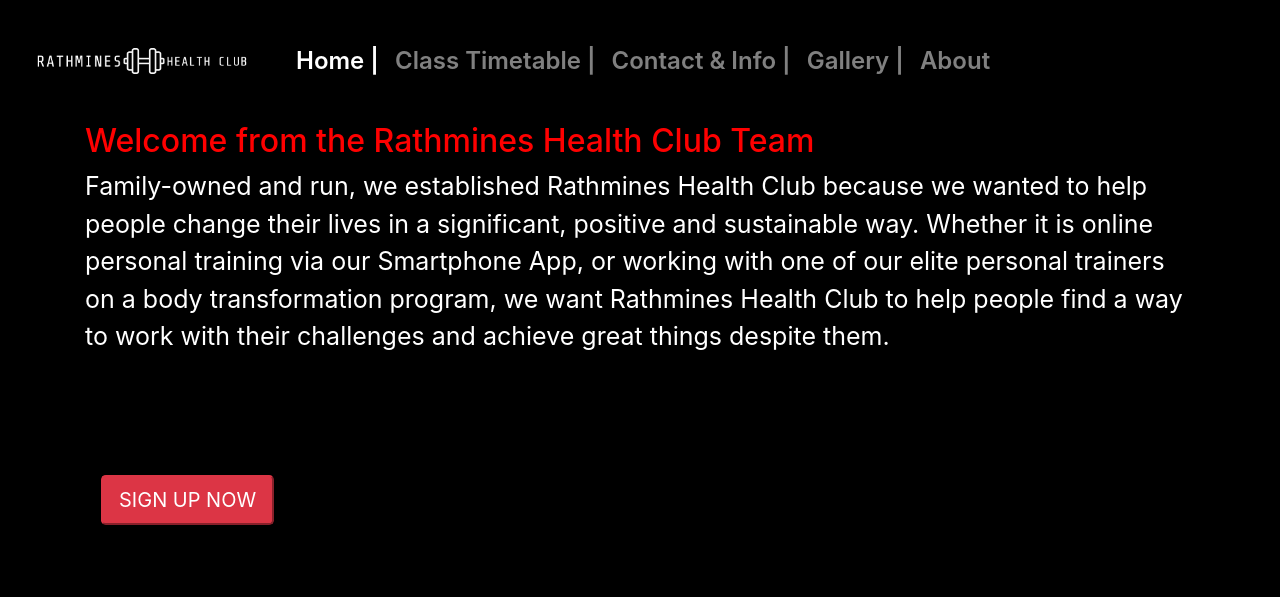
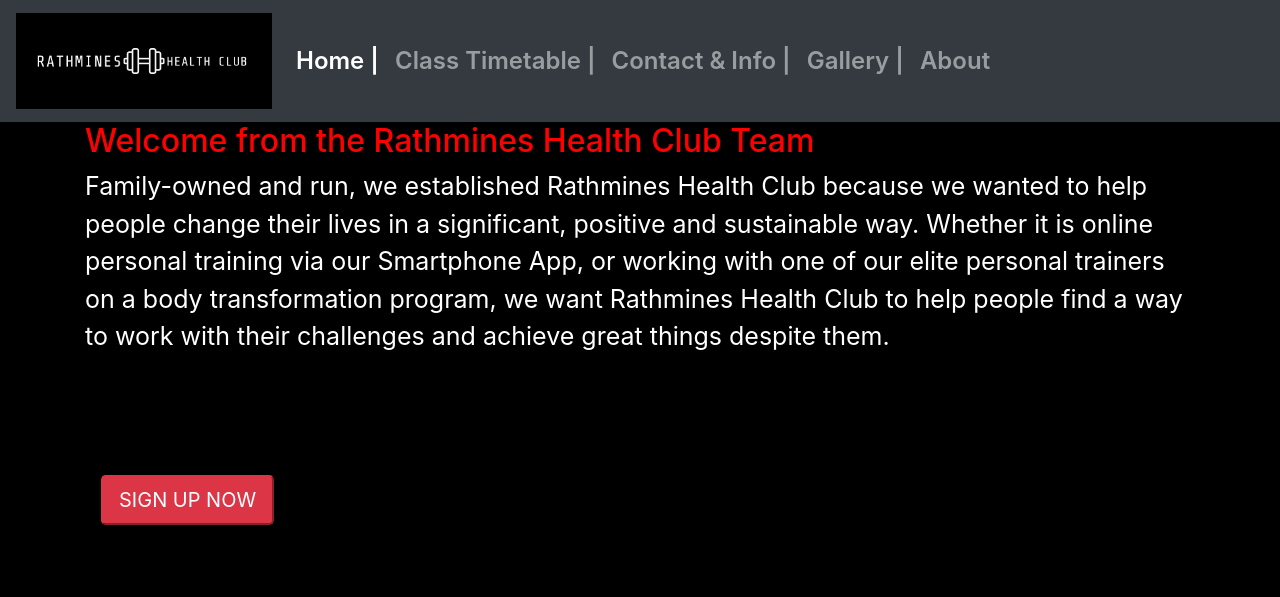
Before and after one commit to Code-Institute-Submissions/lukeduffy84-rathmines-health-club_AugResub, a plain HTML site: page about.html in a window 1280 px wide. Shown: the top 597 px of the page. Drawn offline with nearby package versions, Linux system fonts and the light colour scheme.

Commit message:
Change to Navbar color

```diff
--- a/about.html
+++ b/about.html
@@ -17,7 +17,7 @@
 
 
 <!-- Navbar Area is here --->
-<nav class="navbar navbar-expand-md navbar-dark bg-transparent">
+<nav class="navbar navbar-expand-md navbar-dark bg-dark">
   <a class="navbar-brand" href="#"><img class="header-logo" src="img/logo.png" alt="logo"></a>
   <button class="navbar-toggler" type="button" data-toggle="collapse" data-target="#navbarNav" aria-controls="navbarNav" aria-expanded="false" aria-label="Toggle navigation">
     <span class="navbar-toggler-icon"></span>
```
Also changed, not shown: contact.html (+1 -1 lines), gallery.html (+1 -1 lines), timetable.html (+1 -1 lines), mystyle.css (line endings or trailing spaces).
